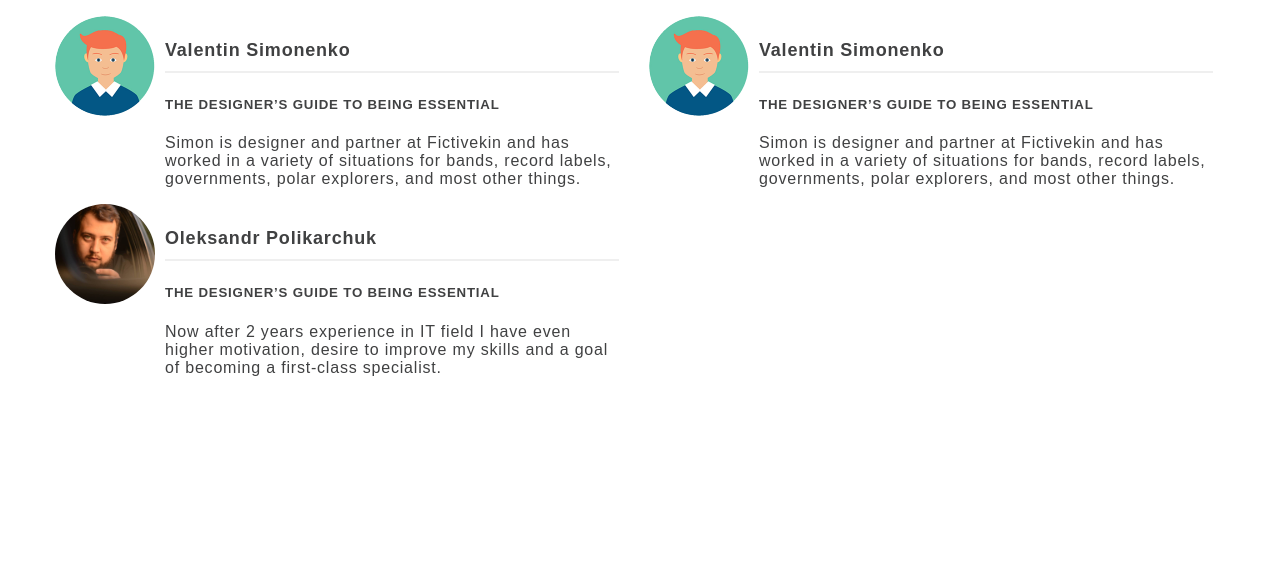
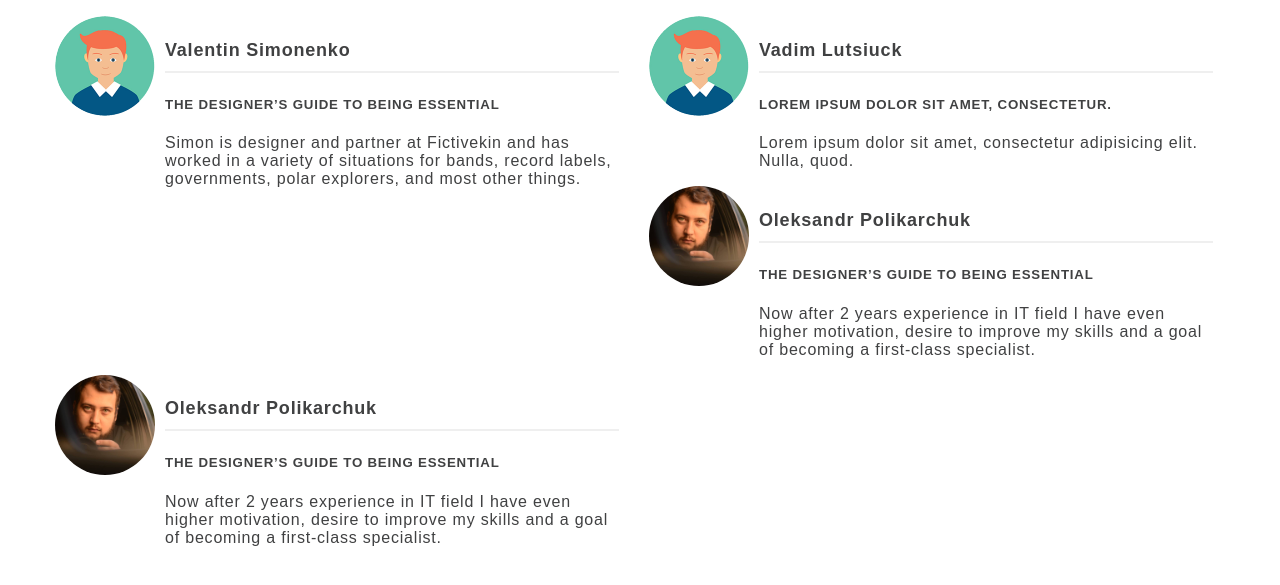
Before and after one commit to valenitin/OOS_18, a plain HTML site: page index.html in a window 1280 px wide. Shown: the part 205-790 px from the top of the page. Drawn offline with Linux system fonts and the light colour scheme.

Commit message:
commit vad

```diff
--- a/index.html
+++ b/index.html
@@ -39,9 +39,25 @@
                             </a>
                         </div>
                         <div class="media-body">
-                            <h4 class="media-heading">Valentin Simonenko</h4>
+                            <h4 class="media-heading">Vadim Lutsiuck</h4>
+                            <h5>Lorem ipsum dolor sit amet, consectetur.</h5>
+                            <p>Lorem ipsum dolor sit amet, consectetur adipisicing elit. Nulla, quod.</p>
+                        </div>
+                    </div>
+                </div>
+                <div class="col-md-6">
+                    <div class="media">
+                        <div class="media-left">
+                            <a href="#">
+                                <img class="media-object" src="img/may_photo.jpg" alt="...">
+                            </a>
+                        </div>
+                        <div class="media-body">
+                            <h4 class="media-heading">Oleksandr Polikarchuk</h4>
                             <h5>THE DESIGNER’S GUIDE TO BEING ESSENTIAL</h5>
-                            <p>Simon is designer and partner at Fictivekin and has worked in a variety of situations for bands, record labels, governments, polar explorers, and most other things. </p>
+                            <p>Now after 2 years experience in IT field I
+                                have even higher motivation, desire to
+                                improve my skills and a goal of becoming a first-class specialist. </p>
                         </div>
                     </div>
                 </div>
```
